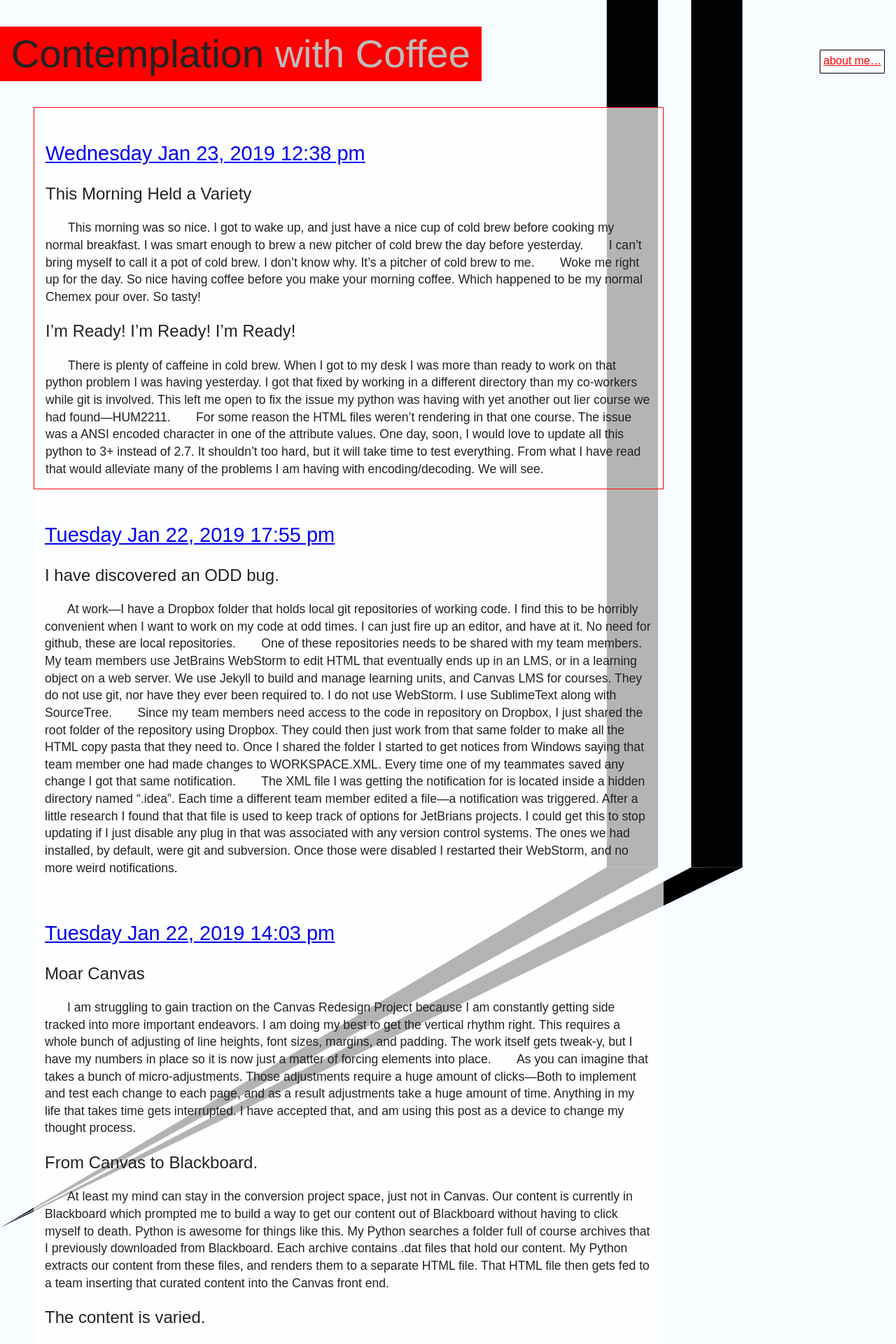
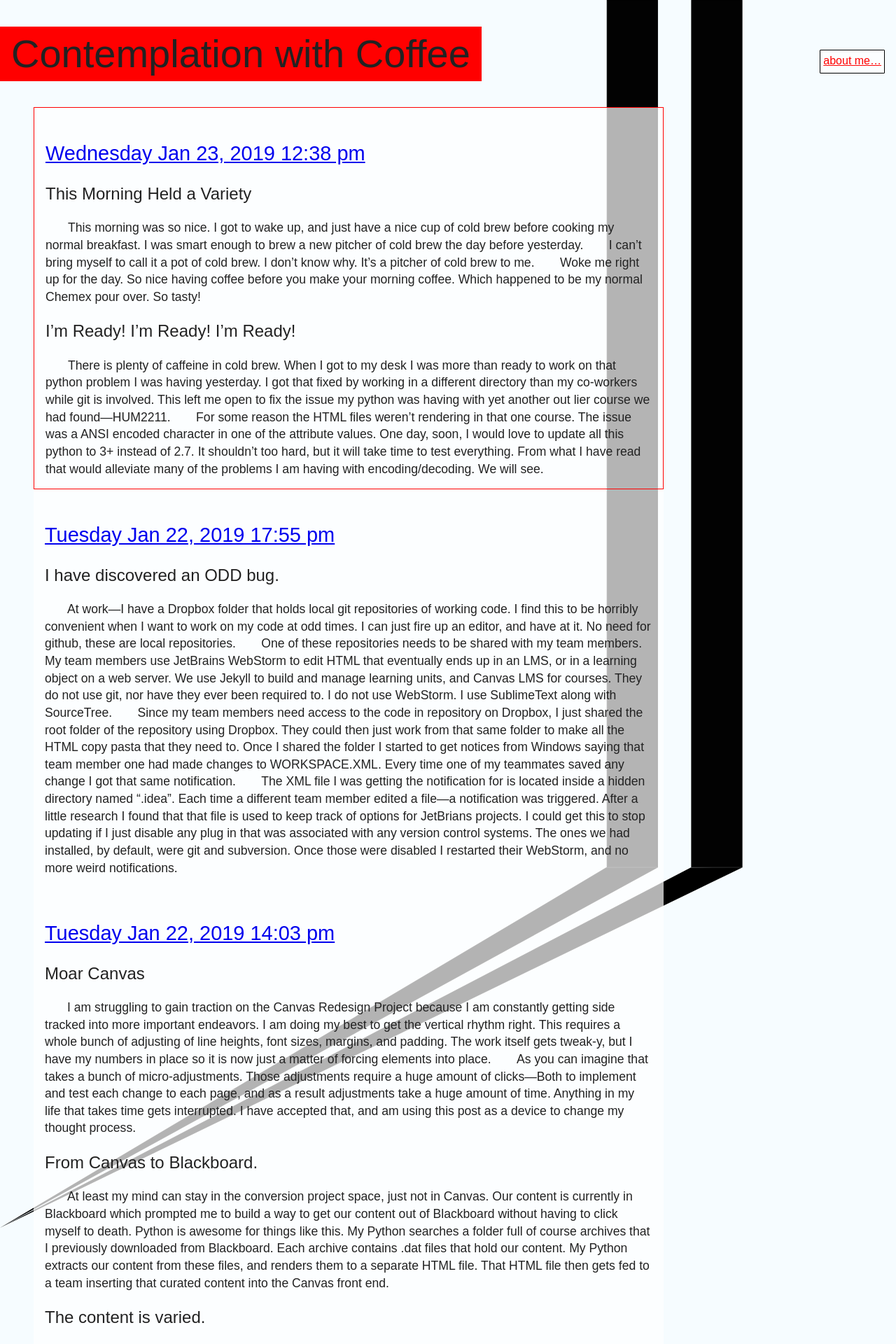
Before and after one commit to ianvanhoof/ianvanhoof.github.io, a Jekyll site: the page built from index.html, in a window 1280 px wide. Shown: the top 1920 px of the page at 70% size. Built offline with Jekyll 4.4.1, drawn with Linux system fonts in a browser that asks for light colours; some web fonts are replaced.

Commit message:
- playing around with web fonts

```diff
--- a/assets/main-ian.scss
+++ b/assets/main-ian.scss
@@ -139,10 +139,10 @@
   100% { color: black; }
 }
 .header_anim {
-  -webkit-animation: FADE-TO-BLACK 25s; /* Safari 4+ */
-  -moz-animation:    FADE-TO-BLACK 25s; /* Fx 5+ */
-  -o-animation:      FADE-TO-BLACK 25s; /* Opera 12+ */
-  animation:         FADE-TO-BLACK 25s; /* IE 10+, Fx 29+ */
+  -webkit-animation: FADE-TO-BLACK 2.5s; /* Safari 4+ */
+  -moz-animation:    FADE-TO-BLACK 2.5s; /* Fx 5+ */
+  -o-animation:      FADE-TO-BLACK 2.5s; /* Opera 12+ */
+  animation:         FADE-TO-BLACK 2.5s; /* IE 10+, Fx 29+ */
 }
 #first-post{
     border: 1px solid red;
@@ -197,7 +197,7 @@
     left:0;
 }
 #header>h1{
-    font-family: monotype-grotesque-condensed, sans-serif;
+    font-family: "Forza-Light","Forza Light", monotype-grotesque-condensed, sans-serif;
     width:auto;
     background-color: red;
     padding:0 1rem;
```
